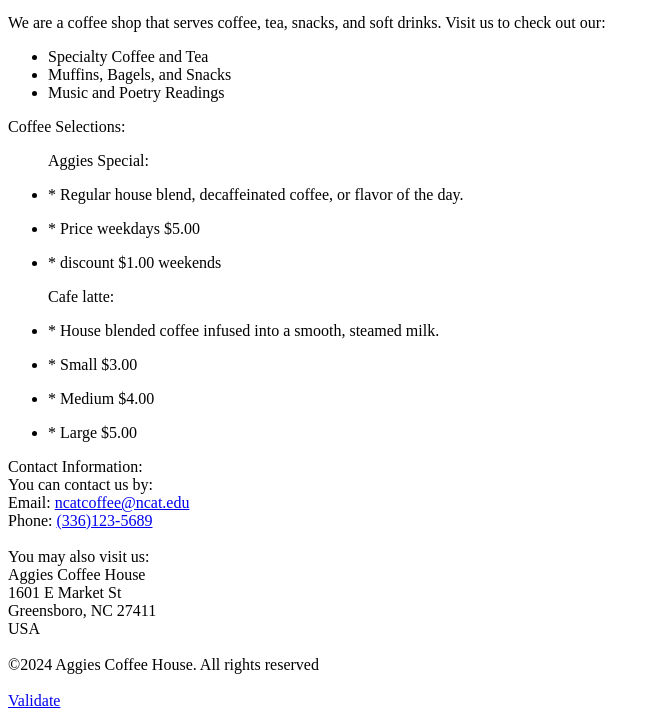
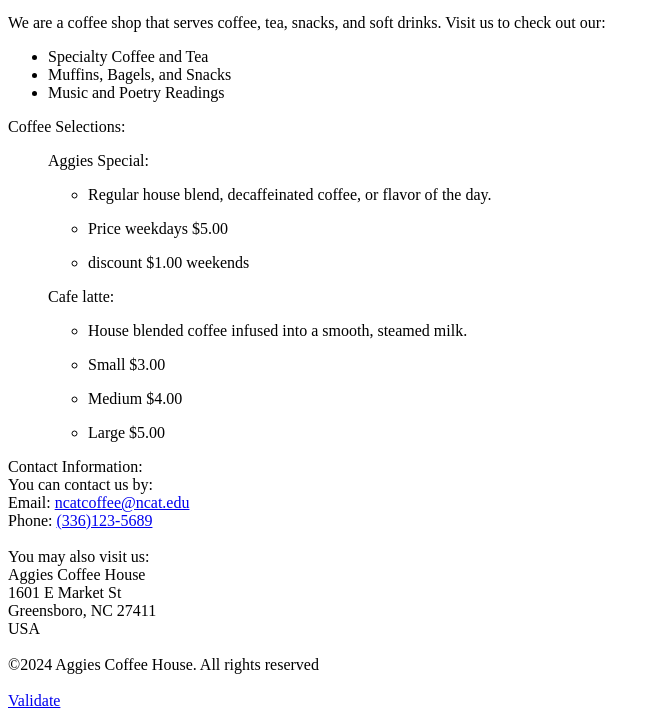
Before and after one commit to jarock0216/jarock0216.github.io, a plain HTML site: page Group14-Assignment2.html in a window 1280 px wide. Shown: the part 100-818 px from the top of the page, without its empty margins (0-660 px from the left). Drawn offline with Linux system fonts and the light colour scheme.

Commit message:
Update Group14-Assignment2.html

```diff
--- a/Group14-Assignment2.html
+++ b/Group14-Assignment2.html
@@ -28,22 +28,25 @@
 
 
     Coffee Selections:
-    <ul>
+    <ol>
 
 
             Aggies Special:
-           <li> <p>* Regular house blend, decaffeinated coffee, or flavor of the day.</p> </li>
-           <li> <p>* Price weekdays $5.00</p> </li>
-           <li> <p>* discount $1.00 weekends</p> </li>
-
+        <ul>
+           <li> <p> Regular house blend, decaffeinated coffee, or flavor of the day.</p> </li>
+           <li> <p> Price weekdays $5.00</p> </li>
+           <li> <p> discount $1.00 weekends</p> </li>
+        </ul>
 
 
             Cafe latte:
-           <li> <p>* House blended coffee infused into a smooth, steamed milk.</p> </li>
-           <li> <p>* Small $3.00</p> </li>
-           <li> <p>* Medium $4.00</p> </li>
-           <li> <p>* Large $5.00</p> </li>
-    </ul>
+        <ul>
+           <li> <p> House blended coffee infused into a smooth, steamed milk.</p> </li>
+           <li> <p> Small $3.00</p> </li>
+           <li> <p> Medium $4.00</p> </li>
+           <li> <p> Large $5.00</p> </li>
+        </ul>
+    </ol>
 <!-- main ends here -->
 
 <!-- footer begins here -->
```
